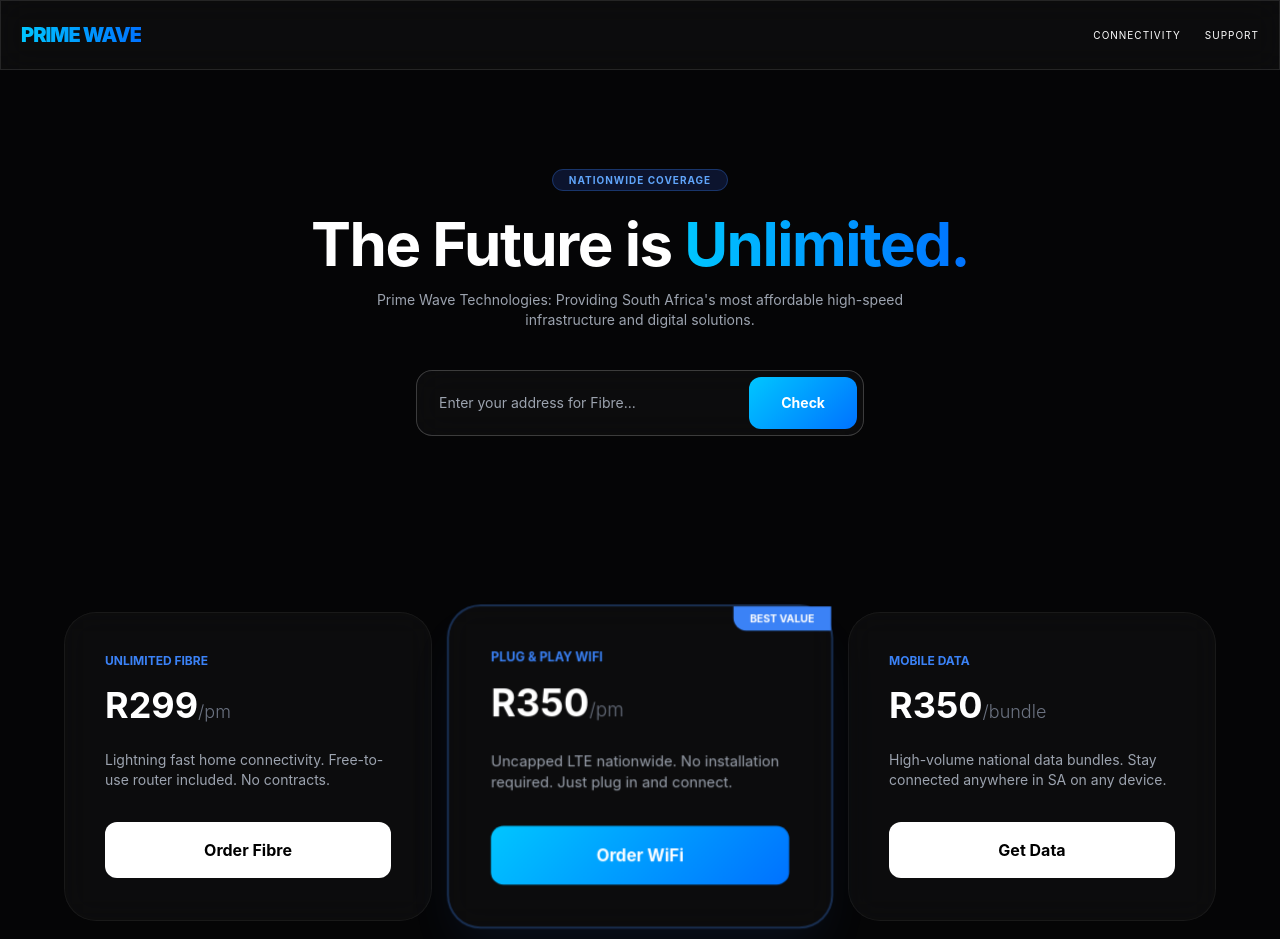
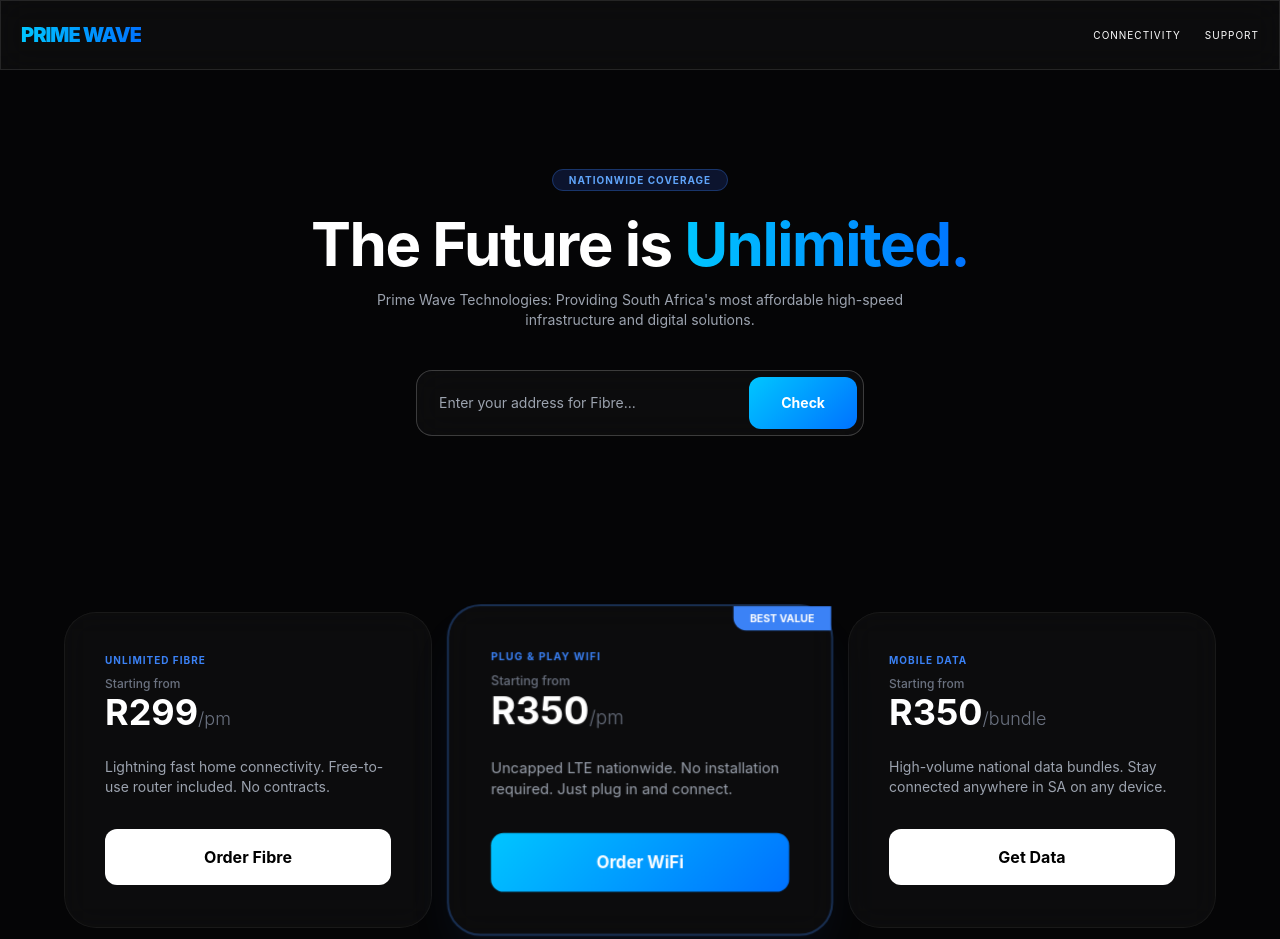
Before and after one commit to primewavetechnologies/Primewavetechnologies.github.io, a plain HTML site: page index.html in a window 1280 px wide. Shown: the top 939 px of the page. Drawn offline with nearby package versions, Linux system fonts and the light colour scheme.

Commit message:
Update index.html

```diff
--- a/index.html
+++ b/index.html
@@ -4,7 +4,7 @@
     <meta charset="UTF-8">
     <meta name="viewport" content="width=device-width, initial-scale=1.0">
     <title>Prime Wave Technologies | National ISP</title>
-    <meta name="description" content="South Africa's cheapest internet. Fibre from R299, WiFi from R350. National coverage via Prime Wave Technologies.">
+    <meta name="description" content="South Africa's cheapest internet. Fibre starting from R299, WiFi starting from R350. National coverage.">
     <script src="https://cdn.tailwindcss.com"></script>
     <style>
         .glass { background: rgba(255, 255, 255, 0.03); backdrop-filter: blur(15px); border: 1px solid rgba(255, 255, 255, 0.1); }
@@ -38,22 +38,25 @@
         <div class="grid md:grid-cols-3 gap-6 max-w-6xl mx-auto">
 
             <div class="glass p-10 rounded-[2rem] border-white/5 relative">
-                <div class="text-blue-500 font-bold text-xs uppercase mb-4">Unlimited Fibre</div>
+                <div class="text-blue-500 font-bold text-[10px] uppercase mb-2 tracking-widest">Unlimited Fibre</div>
+                <div class="text-gray-500 text-xs font-medium">Starting from</div>
                 <h3 class="text-4xl font-bold mb-6">R299<span class="text-lg font-light text-gray-500">/pm</span></h3>
                 <p class="text-gray-400 text-sm mb-8">Lightning fast home connectivity. Free-to-use router included. No contracts.</p>
                 <a href="https://pay.yoco.com/Primewavetech" class="block w-full py-4 rounded-xl bg-white text-black font-bold text-center hover:bg-gray-200 transition">Order Fibre</a>
             </div>
 
             <div class="glass p-10 rounded-[2rem] border-blue-500/30 border-2 relative scale-105 shadow-2xl shadow-blue-500/10">
-                <div class="absolute top-0 right-0 bg-blue-500 text-white text-[10px] px-4 py-1 rounded-bl-xl font-bold">BEST VALUE</div>
-                <div class="text-blue-500 font-bold text-xs uppercase mb-4">Plug & Play WiFi</div>
+                <div class="absolute top-0 right-0 bg-blue-500 text-white text-[10px] px-4 py-1 rounded-bl-xl font-bold uppercase">Best Value</div>
+                <div class="text-blue-500 font-bold text-[10px] uppercase mb-2 tracking-widest">Plug & Play WiFi</div>
+                <div class="text-gray-500 text-xs font-medium">Starting from</div>
                 <h3 class="text-4xl font-bold mb-6">R350<span class="text-lg font-light text-gray-500">/pm</span></h3>
                 <p class="text-gray-400 text-sm mb-8">Uncapped LTE nationwide. No installation required. Just plug in and connect.</p>
                 <a href="https://pay.yoco.com/Primewavetech" class="block w-full py-4 rounded-xl wave-gradient text-white font-bold text-center hover:opacity-90 transition">Order WiFi</a>
             </div>
 
             <div class="glass p-10 rounded-[2rem] border-white/5">
-                <div class="text-blue-500 font-bold text-xs uppercase mb-4">Mobile Data</div>
+                <div class="text-blue-500 font-bold text-[10px] uppercase mb-2 tracking-widest">Mobile Data</div>
+                <div class="text-gray-500 text-xs font-medium">Starting from</div>
                 <h3 class="text-4xl font-bold mb-6">R350<span class="text-lg font-light text-gray-500">/bundle</span></h3>
                 <p class="text-gray-400 text-sm mb-8">High-volume national data bundles. Stay connected anywhere in SA on any device.</p>
                 <a href="https://pay.yoco.com/Primewavetech" class="block w-full py-4 rounded-xl bg-white text-black font-bold text-center hover:bg-gray-200 transition">Get Data</a>
```
